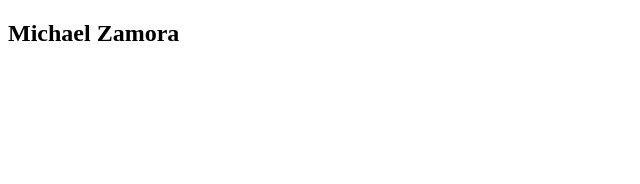
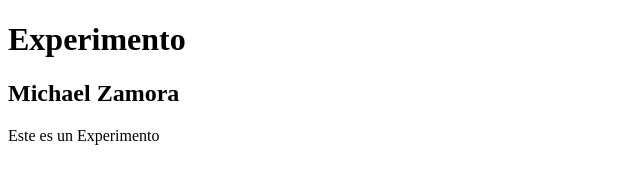
Before and after one commit to janarutista/curso, a plain HTML site: page index.html in a window 1280 px wide. Shown: the whole page, without its empty margins (0-640 px from the left). Drawn offline with Linux system fonts and the light colour scheme.

Commit message:
Agregamos texto de experimento

```diff
--- a/index.html
+++ b/index.html
@@ -6,8 +6,15 @@
      <title>Git y Github  </title>
  </head>
  <body>
+     <header>
+         <h1>Experimento</h1>
+     </header>
             <div class="container">
                 <h2>Michael Zamora</h2>
             </div>
+
+            <footer>
+                <p>Este es un Experimento</p>
+            </footer>
  </body>
  </html>
```
